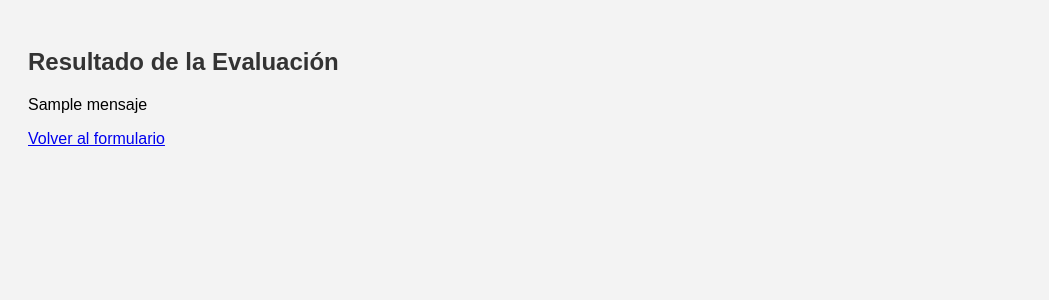
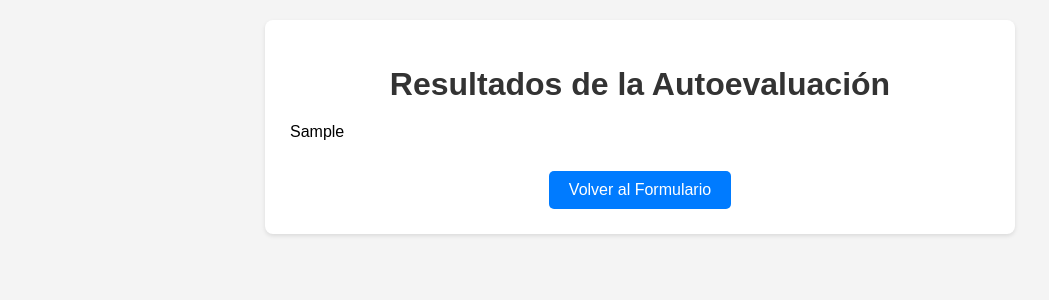
Before and after one commit to silviabolana2006/Autoevaluacion_de_desempenio_laboral, a Flask app: template Autoevaluacion_de_desempenio_laboral/templates/resultado.html in a window 1280 px wide. Shown: the top 300 px of the page, without its empty margins (0-1049 px from the left). Run offline with Flask 3, Linux system fonts and the light colour scheme; the template is opened without the code that fills it: most values are stand-ins (such as "Sample title", 1, 10 or a date in 2020).

Commit message:
Update resultado.html

```diff
--- a/Autoevaluacion_de_desempenio_laboral/templates/resultado.html
+++ b/Autoevaluacion_de_desempenio_laboral/templates/resultado.html
@@ -2,12 +2,63 @@
 <html lang="es">
 <head>
     <meta charset="UTF-8">
-    <title>Resultado</title>
-    <link rel="stylesheet" href="{{ url_for('static', filename='estilo.css') }}">
+    <meta name="viewport" content="width=device-width, initial-scale=1.0">
+    <title>Resultados de Autoevaluación</title>
+    <style>
+        body {
+            font-family: Arial, sans-serif;
+            margin: 20px;
+            background-color: #f4f4f4;
+        }
+        .container {
+            background-color: #fff;
+            padding: 25px;
+            border-radius: 8px;
+            box-shadow: 0 2px 4px rgba(0, 0, 0, 0.1);
+            max-width: 700px;
+            margin: auto;
+        }
+        h1, h2, h3 {
+            color: #333;
+            text-align: center;
+            margin-bottom: 20px;
+        }
+        p {
+            margin-bottom: 10px;
+            line-height: 1.6;
+        }
+        ul {
+            list-style-type: disc;
+            margin-left: 20px;
+            margin-bottom: 10px;
+        }
+        li {
+            margin-bottom: 5px;
+        }
+        .back-button {
+            display: block;
+            width: fit-content;
+            margin: 30px auto 0;
+            padding: 10px 20px;
+            background-color: #007bff;
+            color: white;
+            text-decoration: none;
+            border-radius: 5px;
+            text-align: center;
+            transition: background-color 0.3s ease;
+        }
+        .back-button:hover {
+            background-color: #0056b3;
+        }
+    </style>
 </head>
 <body>
-    <h2>Resultado de la Evaluación</h2>
-    <p>{{ mensaje }}</p>
-    <a href="/">Volver al formulario</a>
+    <div class="container">
+        <h1>Resultados de la Autoevaluación</h1>
+
+        {{ resumen_html | safe }}
+
+        <a href="/" class="back-button">Volver al Formulario</a>
+    </div>
 </body>
 </html>
```
